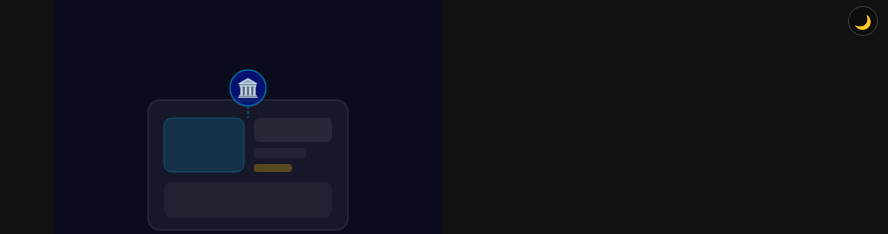
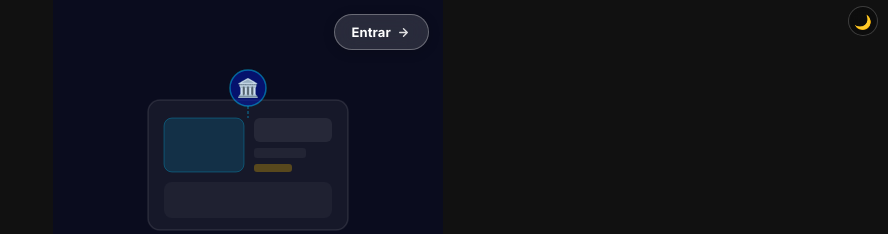
Before and after one commit to roseliaruiz/-bolivar-360-mvp, a plain HTML site: page index.html in a window 1280 px wide. Shown: the top 234 px of the page, without its empty margins (392-1280 px from the left). Drawn offline with Linux system fonts and the light colour scheme.

Commit message:
Add files via upload

```diff
--- a/index.html
+++ b/index.html
@@ -1340,6 +1340,49 @@ a{color:inherit;text-decoration:none;}
   .dm-btn{top:8px;right:8px;}
 }
 .b360-ph{position:absolute;inset:0;display:flex;align-items:center;justify-content:center;font-family:'Inter',system-ui,sans-serif;font-style:italic;font-size:13px;font-weight:700;color:rgba(255,255,255,0.78);text-align:center;padding:12px;line-height:1.35;text-shadow:0 1px 4px rgba(0,0,0,0.5);pointer-events:none;}
+
+/* ================================================================
+   ONBOARDING — BOTÓN "ENTRAR"
+   ================================================================ */
+.ob-enter-btn {
+  position: absolute;
+  top: calc(env(safe-area-inset-top, 0px) + 14px);
+  right: 14px;
+  z-index: 20;
+  display: flex;
+  align-items: center;
+  gap: 6px;
+  padding: 9px 18px 9px 16px;
+  background: rgba(255,255,255,0.13);
+  border: 1.5px solid rgba(255,255,255,0.30);
+  border-radius: 999px;
+  color: #FFFFFF;
+  font-family: 'Inter',system-ui,sans-serif;
+  font-size: 13px;
+  font-weight: 700;
+  letter-spacing: 0.15px;
+  cursor: pointer;
+  backdrop-filter: blur(14px);
+  -webkit-backdrop-filter: blur(14px);
+  box-shadow: 0 2px 12px rgba(0,0,0,0.18);
+  opacity: 0;
+  pointer-events: none;
+  animation: ob-enter-appear 280ms 1000ms cubic-bezier(0.22,1,0.36,1) forwards;
+  transition: background var(--t-fast), transform var(--t-fast);
+  white-space: nowrap;
+}
+@keyframes ob-enter-appear {
+  from { opacity:0; transform:translateY(-6px); }
+  to   { opacity:1; transform:translateY(0); pointer-events:all; }
+}
+.ob-enter-btn:hover  { background: rgba(255,255,255,0.22); }
+.ob-enter-btn:active { transform: scale(0.94); background: rgba(255,255,255,0.28); }
+.ob-enter-btn svg {
+  width: 13px; height: 13px;
+  stroke: rgba(255,255,255,0.85); fill: none;
+  stroke-width: 2.5; stroke-linecap: round; stroke-linejoin: round;
+  flex-shrink: 0;
+}
 </style>
 </head>
 <body>
@@ -1358,6 +1401,12 @@ a{color:inherit;text-decoration:none;}
      ONBOARDING OVERLAY
      ================================================================ -->
 <div id="ob-overlay">
+
+  <!-- Botón Entrar — siempre visible durante el onboarding -->
+  <button class="ob-enter-btn ripple-wrap" id="obEnterBtn" onclick="skipOnboarding()" aria-label="Entrar directo al app">
+    Entrar
+    <svg viewBox="0 0 24 24"><path d="M5 12h14M12 5l7 7-7 7"/></svg>
+  </button>
 
   <!-- STEP 0: SPLASH -->
   <div class="ob-step ob-active" id="ob-splash">
@@ -2572,7 +2621,7 @@ function updateStatusBar(type) {
    ---------------------------------------------------------------- */
 const obSteps = ['ob-splash','ob-slides','ob-profile','ob-permisos','ob-gamif'];
 
-// Splash: auto-advance after 2.2s OR on tap
+// Splash: auto-advance after 2.5s OR on tap
 const splashEl = document.getElementById('ob-splash');
 let splashTimer = setTimeout(() => obNext(1), 2500);
 let _sr = false; setTimeout(function(){ _sr = true; }, 800);
@@ -2592,14 +2641,24 @@ function obNext(to) {
 }
 
 function finishOnboarding() {
+  localStorage.setItem('b360_ob_done', '1');
+  localStorage.setItem('b360_profile', state.userProfile);
   const overlay = document.getElementById('ob-overlay');
   overlay.style.opacity = '0';
   overlay.style.transition = 'opacity 400ms ease';
   setTimeout(() => overlay.classList.add('gone'), 420);
   syncProfile();
-  // Update greeting based on profile
   const sub = document.getElementById('homeGreetSub');
   if (sub) sub.textContent = state.userProfile === 'local' ? 'Local · Ciudad Bolívar' : 'Visitante · Ciudad Bolívar';
+}
+
+function skipOnboarding() {
+  localStorage.setItem('b360_ob_done', '1');
+  const overlay = document.getElementById('ob-overlay');
+  overlay.style.opacity = '0';
+  overlay.style.transition = 'opacity 200ms ease';
+  setTimeout(() => overlay.classList.add('gone'), 220);
+  syncProfile();
 }
 
 // Slide navigation
```
